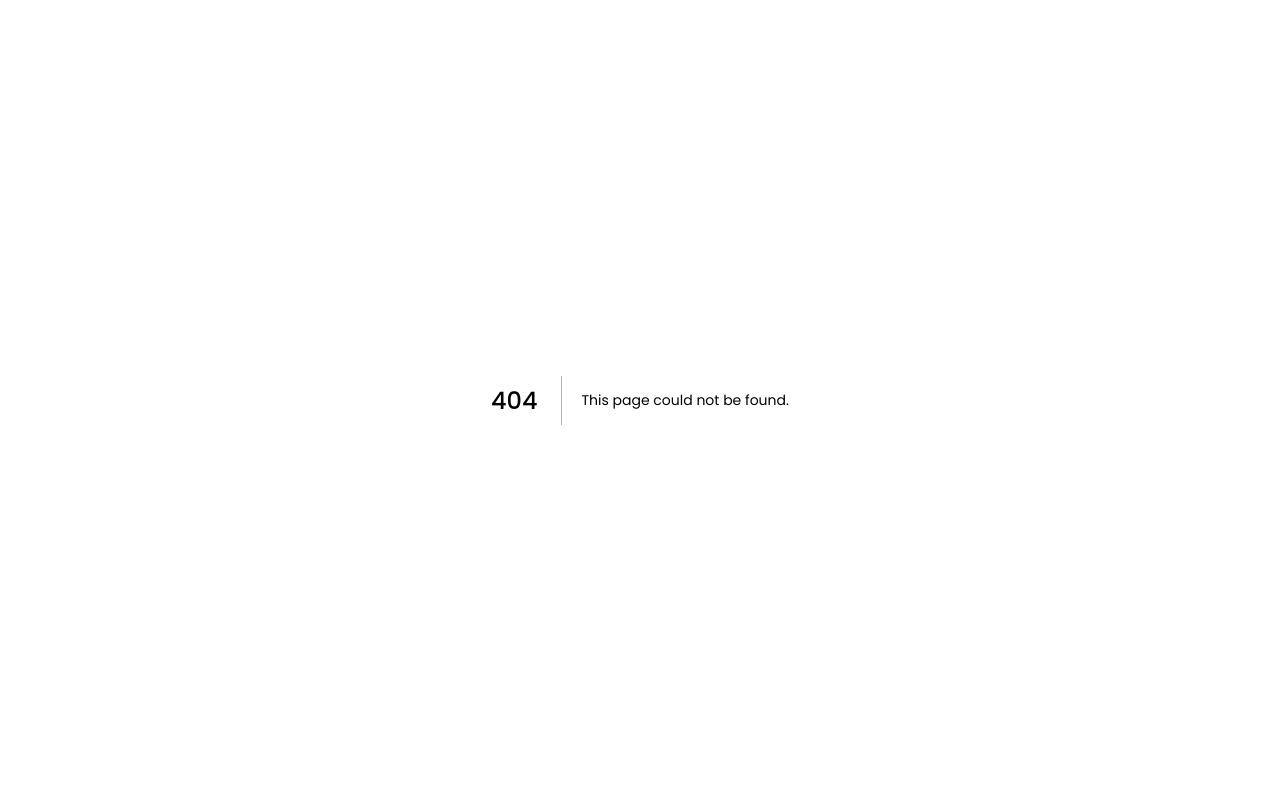
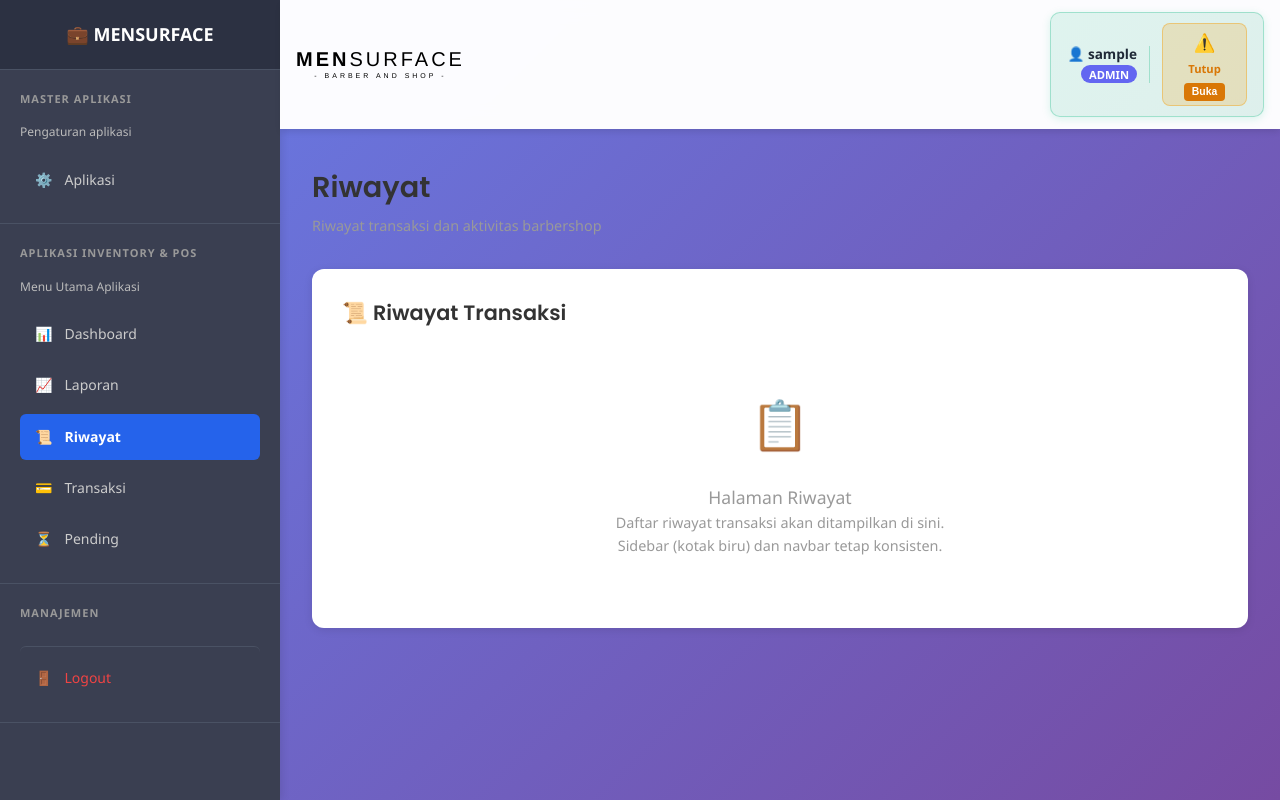
Before and after one commit to Zackers227/BarberShop-Ucok-pos, a Next.js app: page /history in a window 1280 px wide. Before the commit this address had no page. Built offline with nearby package versions, Linux system fonts and the light colour scheme; no server answers; sample sign-in values are in the browser's storage.

Commit message:
feat: Add Reports and History pages with Layout component

```diff
--- /dev/null
+++ b/pages/history.js
@@ -0,0 +1,75 @@
+import Head from 'next/head';
+import { useEffect, useState } from 'react';
+import { useRouter } from 'next/router';
+import Layout from '../components/Layout';
+
+export default function History() {
+  const router = useRouter();
+  const [loading, setLoading] = useState(true);
+
+  useEffect(() => {
+    // Check authentication
+    const token = typeof window !== 'undefined' ? localStorage.getItem('token') : null;
+    if (!token) {
+      router.push('/login');
+      return;
+    }
+    setLoading(false);
+  }, [router]);
+
+  if (loading) {
+    return (
+      <div style={{ display: 'flex', justifyContent: 'center', alignItems: 'center', height: '100vh' }}>
+        <h2>Loading...</h2>
+      </div>
+    );
+  }
+
+  return (
+    <>
+      <Head>
+        <title>Riwayat - Barbershop Ucok POS</title>
+        <meta name="viewport" content="width=device-width, initial-scale=1.0" />
+        <link rel="stylesheet" href="/css/styles.css" />
+        <link rel="stylesheet" href="/css/dashboard.css" />
+      </Head>
+
+      <Layout activePage="history">
+        {/* Page Content */}
+        <div style={{ marginBottom: '2rem' }}>
+          <h1 style={{ fontSize: '1.8rem', fontWeight: '600', color: '#333', marginBottom: '0.5rem' }}>
+            Riwayat
+          </h1>
+          <p style={{ fontSize: '0.9rem', color: '#999', margin: 0 }}>
+            Riwayat transaksi dan aktivitas barbershop
+          </p>
+        </div>
+
+        {/* Sample Content - Replace with actual history */}
+        <div style={{
+          background: 'white',
+          borderRadius: '12px',
+          padding: '30px',
+          boxShadow: '0 2px 8px rgba(0,0,0,0.1)'
+        }}>
+          <h2 style={{ fontSize: '1.3rem', marginBottom: '20px', color: '#333' }}>
+            📜 Riwayat Transaksi
+          </h2>
+
+          <div style={{
+            padding: '40px',
+            textAlign: 'center',
+            color: '#999'
+          }}>
+            <div style={{ fontSize: '3rem', marginBottom: '20px' }}>📋</div>
+            <p style={{ fontSize: '1.1rem' }}>Halaman Riwayat</p>
+            <p style={{ fontSize: '0.9rem' }}>
+              Daftar riwayat transaksi akan ditampilkan di sini.<br/>
+              Sidebar (kotak biru) dan navbar tetap konsisten.
+            </p>
+          </div>
+        </div>
+      </Layout>
+    </>
+  );
+}
```
